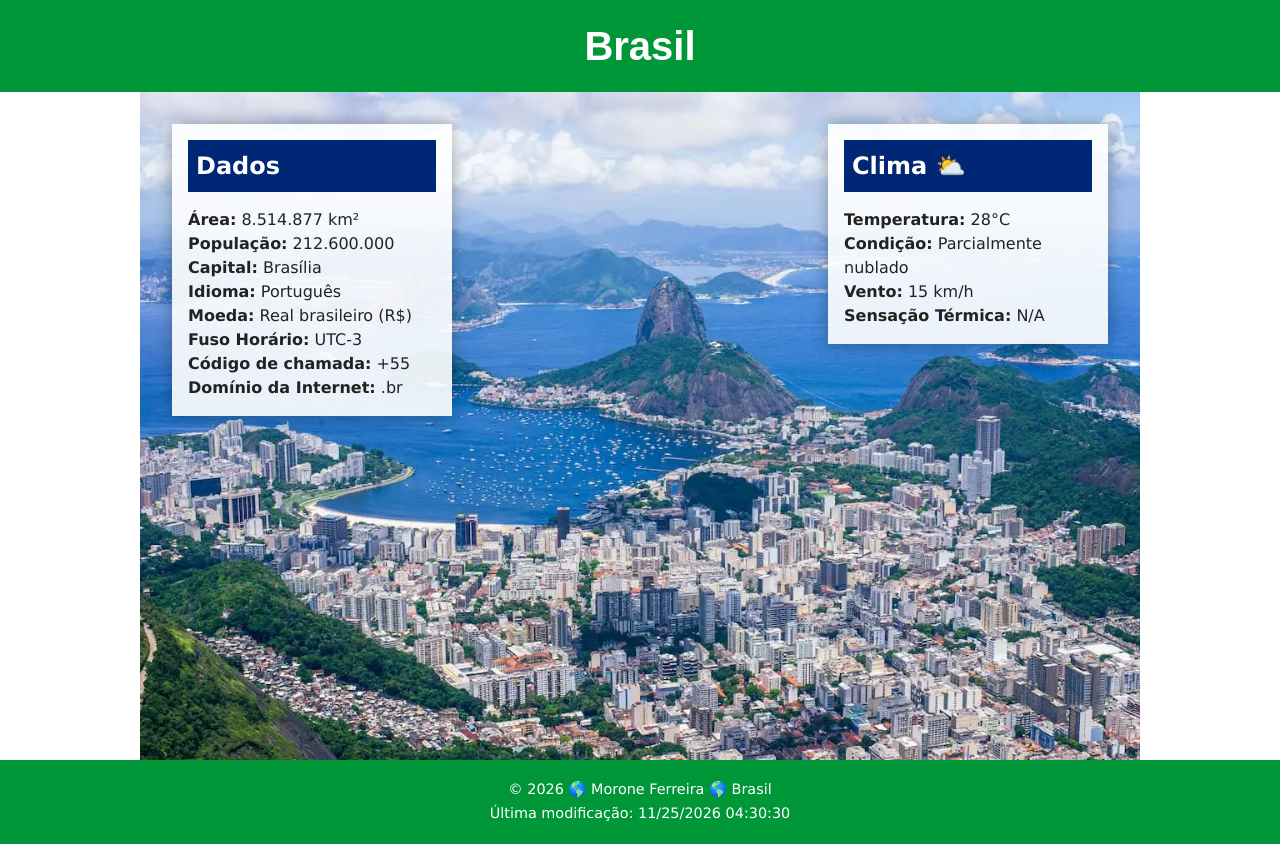
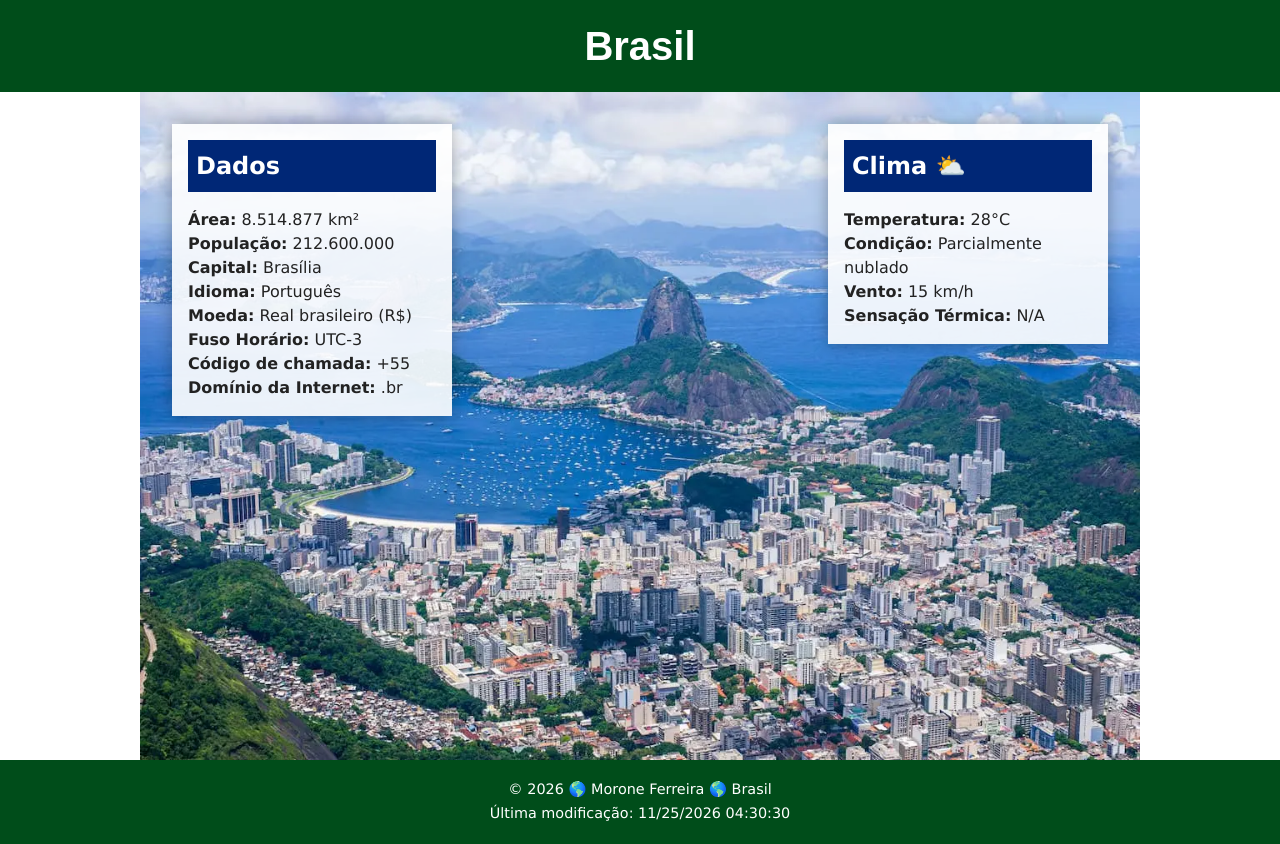
Before and after one commit to morone-byu/wdd131, a plain HTML site: page local.html in a window 1280 px wide. Drawn offline with Linux system fonts and the light colour scheme.

Commit message:
S03 - Tarefa: Página do País - corrigido

```diff
--- a/estilos/local.css
+++ b/estilos/local.css
@@ -1,5 +1,5 @@
 :root {
-    --verde: #009739;
+    --verde-escuro: #004d1a;
     --amarelo: #fedd00;
     --azul: #002776;
     --branco: #ffffff;
@@ -23,7 +23,7 @@ body {
 }
 
 header {
-    background-color: var(--verde);
+    background-color: var(--verde-escuro);
     color: var(--branco);
     text-align: center;
     padding: 1rem;
@@ -68,7 +68,7 @@ main {
 }
 
 footer {
-    background-color: var(--verde);
+    background-color: var(--verde-escuro);
     color: var(--branco);
     text-align: center;
     padding: 1rem;
```
